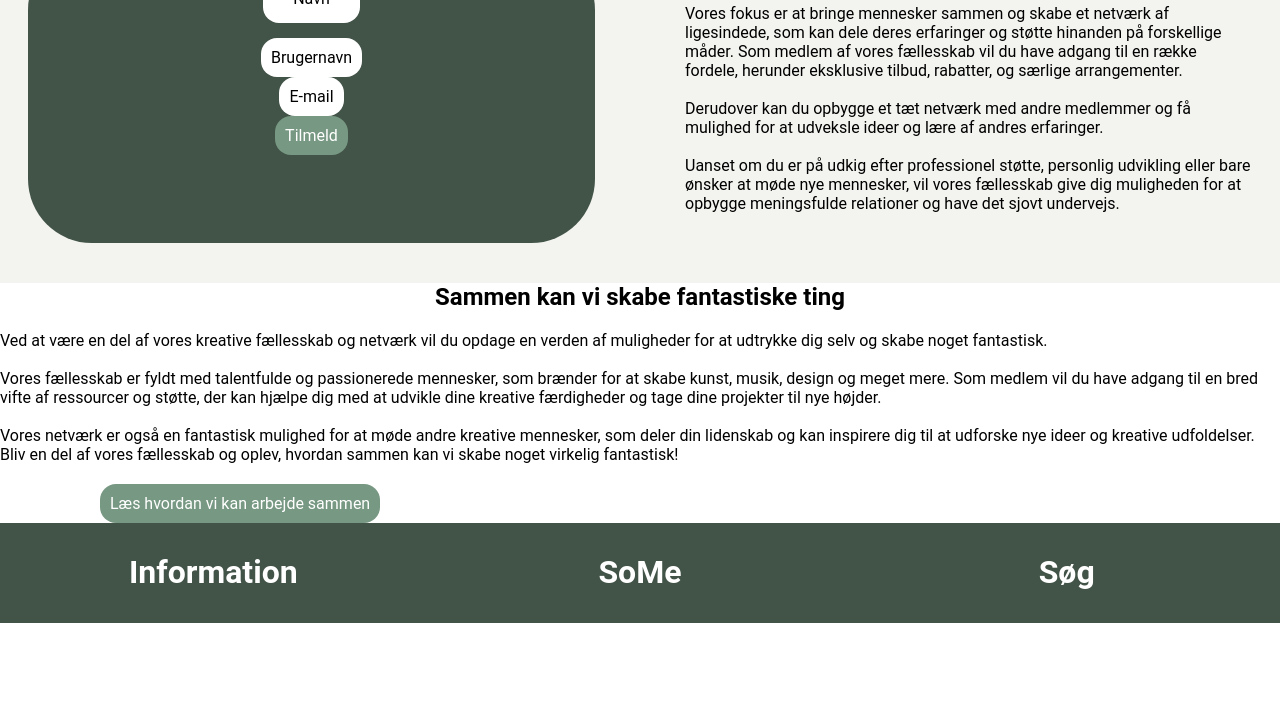
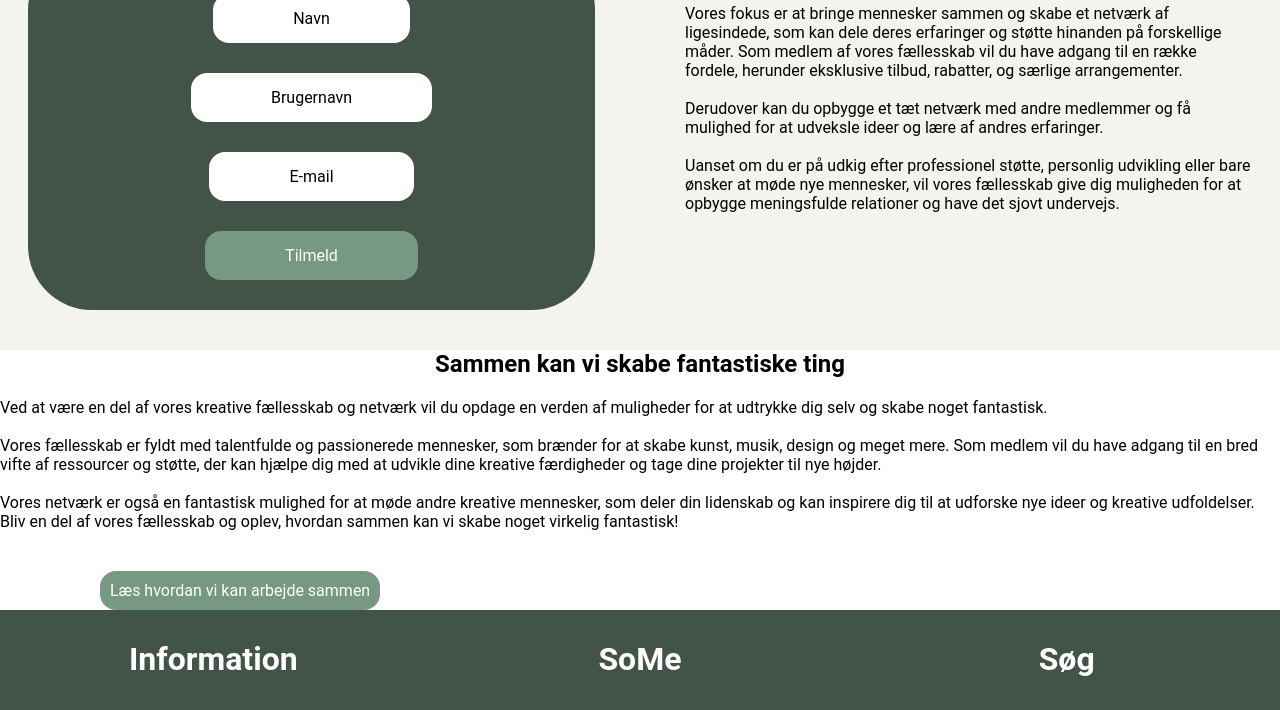
Before and after one commit to Insu1980/mockup-opgave-c, a plain HTML site: page index.html in a window 1280 px wide. Shown: the part 590-1300 px from the top of the page. Before the commit the page ends 1213 px from the top, so only its background shows below. Drawn offline with Linux system fonts and the light colour scheme.

Commit message:
kontaktform

```diff
--- a/css/style.css
+++ b/css/style.css
@@ -51,32 +51,36 @@ text-align: left;
 .btn1 {
     display: inline-block;
     background-color: white;
-    padding: 15px 30px;
-    margin-bottom: 15px;
+    padding: 15px 80px;
+    margin-bottom: 30px;
     border-radius: 1rem;
     color: black;
     text-decoration: none;
-    display: inline-block;
 }
 .btn2 {
+    display: inline-block;
     background-color: white;
-    padding: 10px;
+    padding: 15px 80px;
+    margin-bottom: 30px;
     border-radius: 1rem;
     color: black;
     text-decoration: none;
-    display: inline-block;
+
 }
 .btn3 {
+    display: inline-block;
     background-color: white;
-    padding: 10px;
+    padding: 15px 80px;
+    margin-bottom: 30px;
     border-radius: 1rem;
     color: black;
     text-decoration: none;
-    display: inline-block;
 }
+
 .btn4 {
     background-color: #779882;
-    padding: 10px;
+    padding: 15px 80px;
+    margin-bottom: 30px;
     border-radius: 1rem;
     color: white;
     text-decoration: none;
@@ -84,11 +88,12 @@ text-align: left;
 }
 .hero h2 {
     color: white;
+    margin-bottom: 20px;
 }
 .h2  {
     text-align: center;
     font-size: 1,5em;
-    margin-bottom: 20px;
+    margin-bottom: 40px;
     color: black;
 }
 .p  {
@@ -163,4 +168,5 @@ img {
     gap: 90px;
 
 }
+
 }
```
